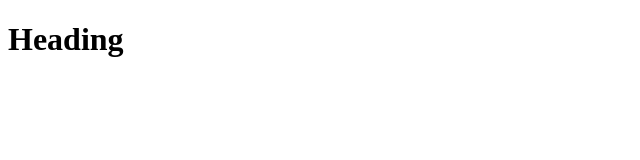
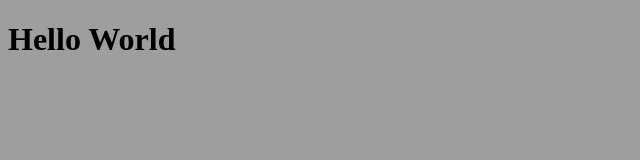
Before and after one commit to WillWisner/hello-world, a plain HTML site: page index.html in a window 1280 px wide. Shown: the whole page, without its empty margins (0-640 px from the left). Drawn offline with Linux system fonts and the light colour scheme.

Commit message:
Hello world deploy check

```diff
--- a/index.html
+++ b/index.html
@@ -4,11 +4,11 @@
     <meta charset="UTF-8">
     <meta name="viewport" content="width=device-width, initial-scale=1.0">
     <meta http-equiv="X-UA-Compatible" content="ie=edge">
-    <title>Title</title>
+    <title>Hello World</title>
     <link rel="stylesheet" href="screen.css">
   </head>
   <body>
-    <h1>Heading</h1>
+    <h1>Hello World</h1>
     <script src="index.js"></script>
   </body>
 </html>
--- a/screen.css
+++ b/screen.css
@@ -1 +1,5 @@
 /* Add screen styles below */
+
+body {
+    background: #9e9e9e
+}
```
